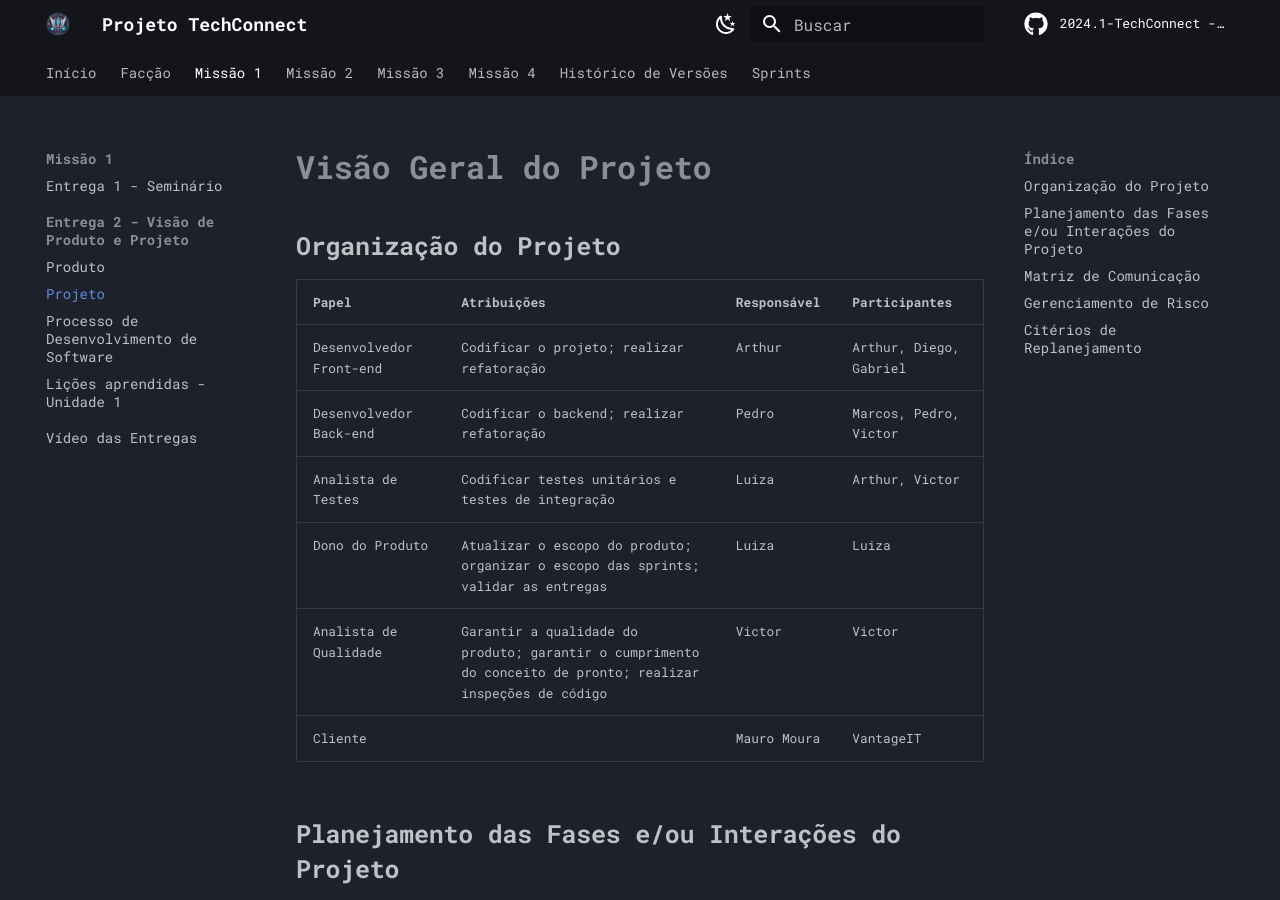
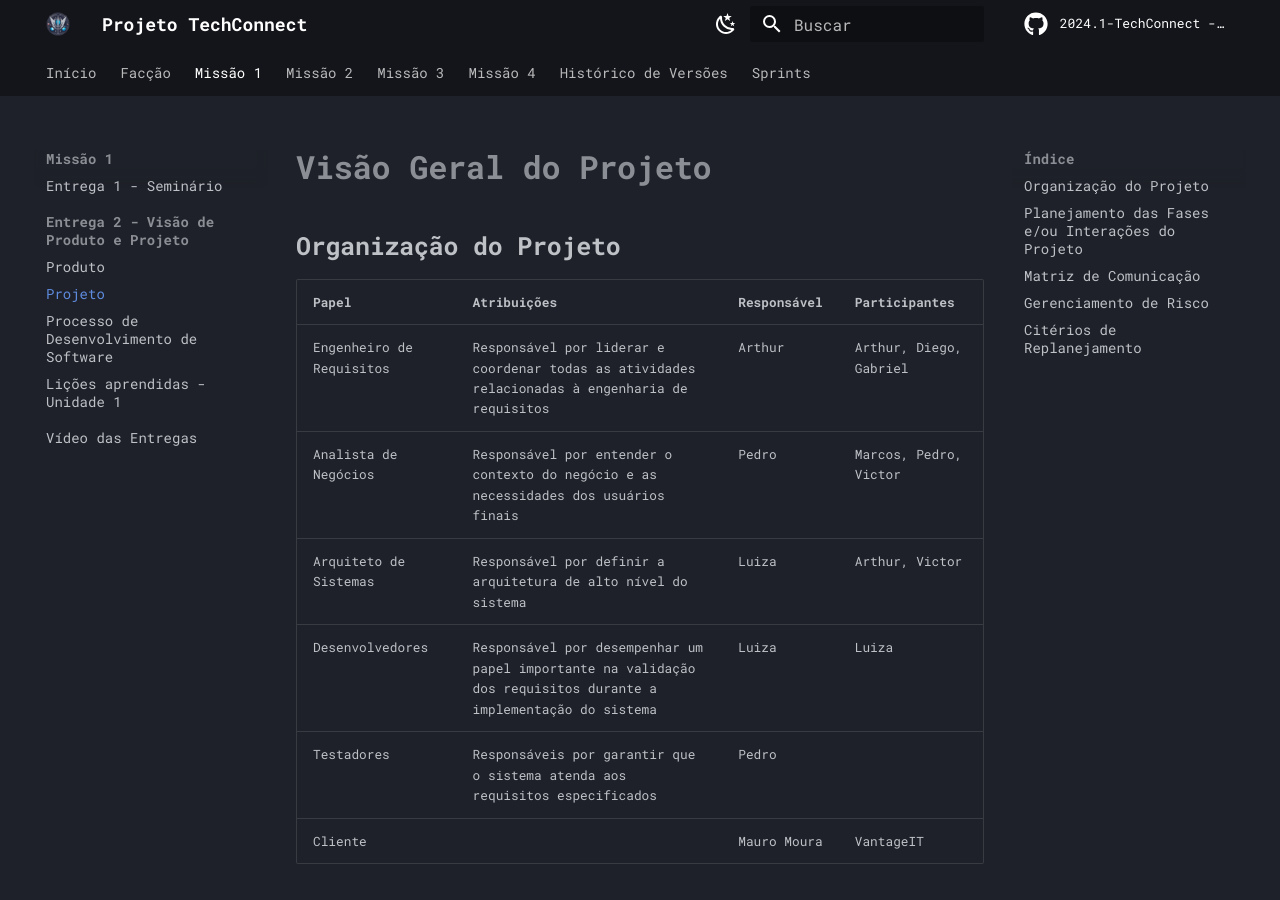
Before and after one commit to mdsreq-fga-unb/2024.1-TechConnect, an MkDocs documentation site: the page built from docs/projeto.md, in a window 1280 px wide and 900 px high. Built offline with MkDocs 1.6.1 and Material for MkDocs 9.7.7, drawn with Linux system fonts in a browser that asks for light colours; comment, search, counter and statistics services are not loaded.

Commit message:
Nnovos papeis de organzacao do projeto

```diff
--- a/docs/projeto.md
+++ b/docs/projeto.md
@@ -5,11 +5,11 @@
 
 | Papel                    | Atribuições                                                                | Responsável | Participantes                |
 |--------------------------|-----------------------------------------------------------------------------|-------------|------------------------------|
-| Desenvolvedor Front-end | Codificar o projeto; realizar refatoração|       Arthur      | Arthur, Diego, Gabriel |
-| Desenvolvedor Back-end  | Codificar o backend; realizar refatoração|      Pedro       | Marcos, Pedro, Victor |
-| Analista de Testes      | Codificar testes unitários e testes de integração|      Luiza       | Arthur, Victor |
-| Dono do Produto         | Atualizar o escopo do produto; organizar o escopo das sprints; validar as entregas | Luiza       | Luiza                        |
-| Analista de Qualidade   | Garantir a qualidade do produto; garantir o cumprimento do conceito de pronto; realizar inspeções de código |    Victor         |      Victor        |
+| Engenheiro de Requisitos | Responsável por liderar e coordenar todas as atividades relacionadas à engenharia de requisitos|       Arthur      | Arthur, Diego, Gabriel |
+| Analista de Negócios | Responsável por entender o contexto do negócio e as necessidades dos usuários finais|      Pedro       | Marcos, Pedro, Victor |
+| Arquiteto de Sistemas  | Responsável por definir a arquitetura de alto nível do sistema |      Luiza       | Arthur, Victor |
+| Desenvolvedores         | Responsável por desempenhar um papel importante na validação dos requisitos durante a implementação do sistema | Luiza       | Luiza                        |
+| Testadores         |  Responsáveis por garantir que o sistema atenda aos requisitos especificados | Pedro |           |
 |Cliente|   | Mauro Moura  | VantageIT|
 
 
```
Also changed, not shown: 1 other file.
